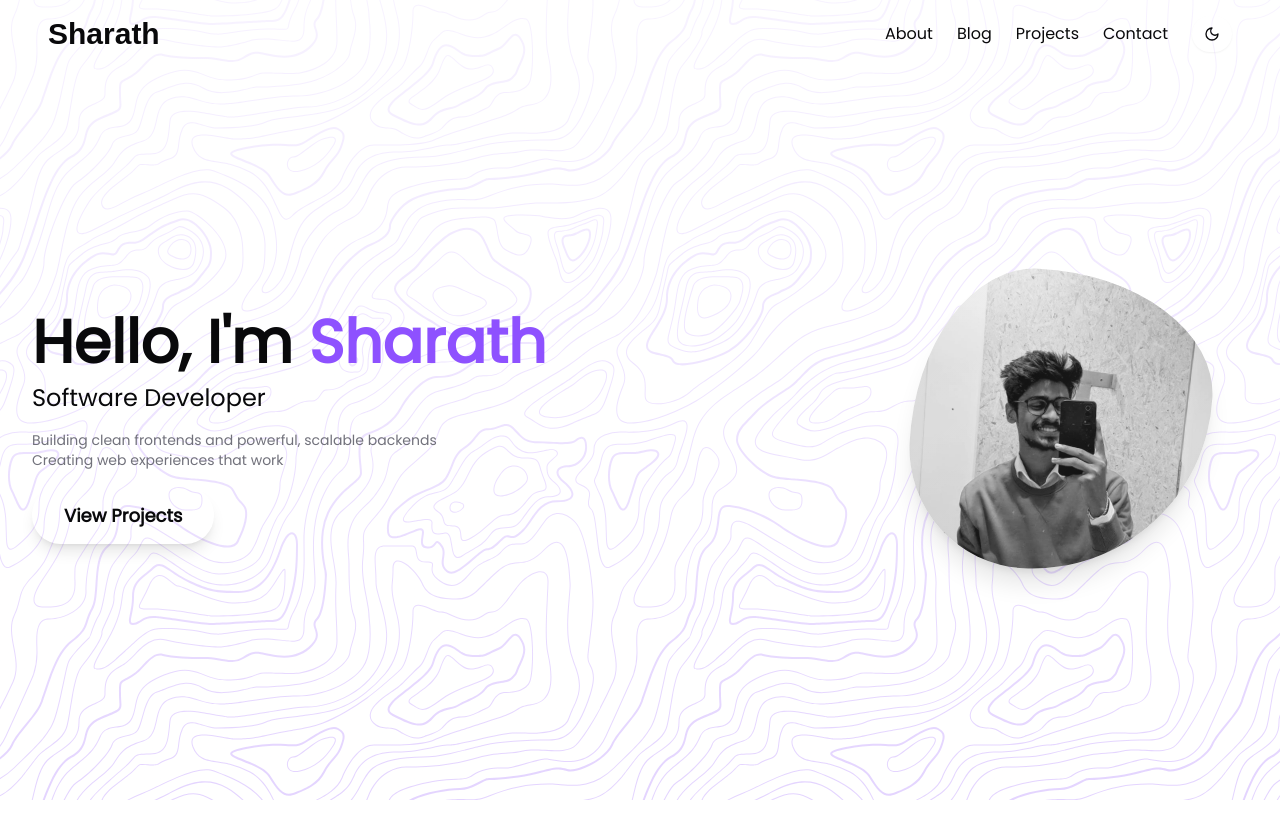
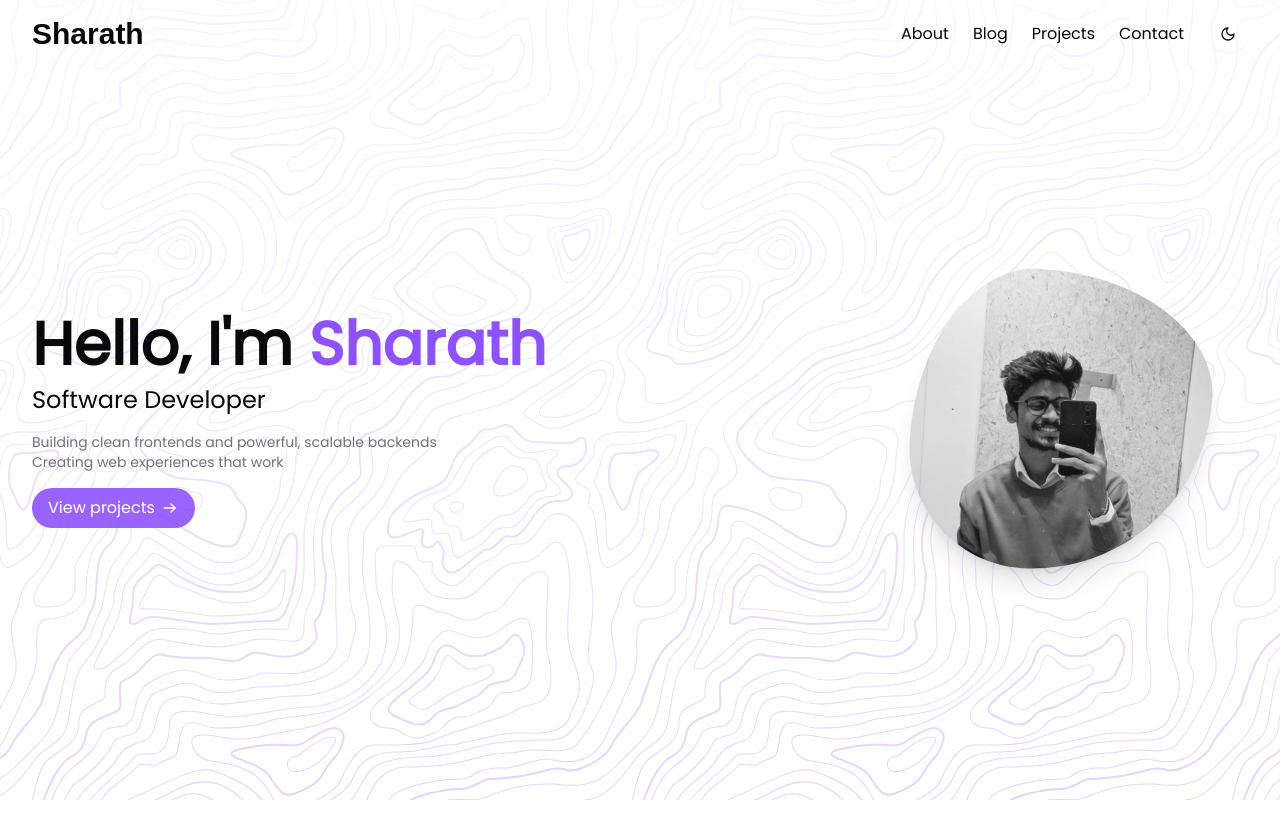
Before and after one commit to sharxtx/portfolio, a Next.js app: page / in a window 1280 px wide. Shown: the top 838 px of the page. Built offline with nearby package versions, Linux system fonts and the light colour scheme; a web font is replaced by a local one.

Commit message:
fix: minor fixes + added view projects button in hero section

```diff
--- a/components/layout/Header.tsx
+++ b/components/layout/Header.tsx
@@ -32,15 +32,15 @@ const Header: React.FC = () => {
     }, []);
 
     return (
-        <header className={cn("fixed top-0 z-50 w-full py-4 md:px-4 transition-all duration-300",
+        <header className={cn("fixed top-0 z-50 w-full py-4 md:px-0 transition-all duration-300",
             scrolled ? "bg-background/70 backdrop-blur-sm" : "bg-background/0",
         )}>
             <Container className="flex items-center justify-between w-full">
                 <div className="font-windsong text-2xl md:text-3xl font-bold hover:text-primary transition ease-in-out duration-300">
                     <Link href={hash !== '' ? '/#hero' : '/'}>Sharath</Link>
                 </div>
-                <nav className="hidden md:flex items-center justify-center space-x-4 md:space-x-6">
-                    <ul className="flex space-x-4 md:space-x-6">
+                <nav className="flex items-center justify-center space-x-4 md:space-x-6">
+                    <ul className="hidden md:flex space-x-4 md:space-x-6">
                         {
                             navItems.map((item) => (
                                 <li key={item.name}>
--- a/components/sections/home/Hero.tsx
+++ b/components/sections/home/Hero.tsx
@@ -3,6 +3,7 @@ import Container from '@/components/ui/custom/Container';
 import Image from 'next/image';
 
 import profile from '@/media/profile.jpg'
+import Link from "next/link";
 
 const Hero = () => {
     return (
@@ -65,28 +66,45 @@ const Hero = () => {
                         Creating web experiences that work
                     </motion.p>
 
-                    <motion.div
-                        className="mt-8 "
-                        initial={{ opacity: 0, scale: 0.95 }}
-                        animate={{ opacity: 1, scale: 1 }}
-                        transition={{
-                            type: "spring",
-                            delay: 0.7,
-                            stiffness: 150,
-                            damping: 20
-                        }}
-                    >
-                        <motion.a
-                            href="#projects"
-                            className="px-8 py-4 text-lg font-semibold rounded-full shadow-lg"
-                            whileHover={{
-                                scale: 1.05,
-                            }}
-                            whileTap={{ scale: 0.95 }}
+                    <Link href="#projects" className="inline-block">
+                        <motion.button
+                            initial={{ opacity: 0, y: 20 }}
+                            animate={{ opacity: 1, y: 0 }}
+                            transition={{ type: "spring", stiffness: 100, damping: 20, delay: 0.7 }}
+                            className="group flex items-center justify-center gap-2 text-white bg-primary/90 mt-4 px-4 py-2 text-md rounded-full hover:bg-primary transition-colors duration-300"
                         >
-                            View Projects
-                        </motion.a>
-                    </motion.div>
+                            View projects
+                            <svg
+                                className="h-4 w-4 transition-all duration-300"
+                                viewBox="2 0 24 24"
+                                fill="none"
+                                xmlns="http://www.w3.org/2000/svg"
+                                alternate-title="Arrow Right"
+                                role="img"
+                                aria-label="Arrow Right"
+                            >
+                                <g className="group-hover:scale-x-120 origin-left transition-transform duration-200">
+                                    <line
+                                        x1="4"
+                                        y1="12"
+                                        x2="20"
+                                        y2="12"
+                                        stroke="currentColor"
+                                        strokeWidth="2"
+                                        strokeLinecap="round"
+                                    />
+                                    <polyline
+                                        points="14,6 20,12 14,18"
+                                        fill="none"
+                                        stroke="currentColor"
+                                        strokeWidth="2"
+                                        strokeLinecap="round"
+                                        strokeLinejoin="round"
+                                    />
+                                </g>
+                            </svg>
+                        </motion.button>
+                    </Link>
                 </motion.div>
 
                 {/* Image Container */}
```
